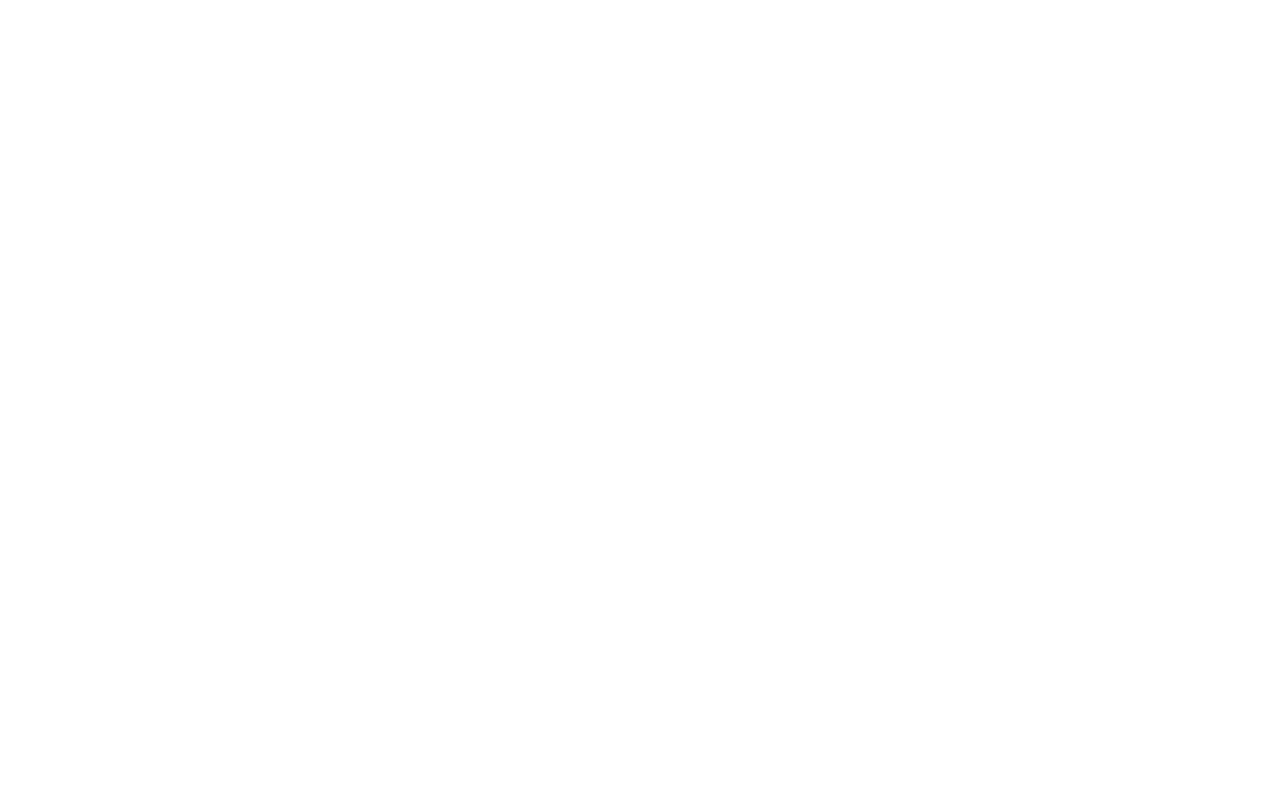
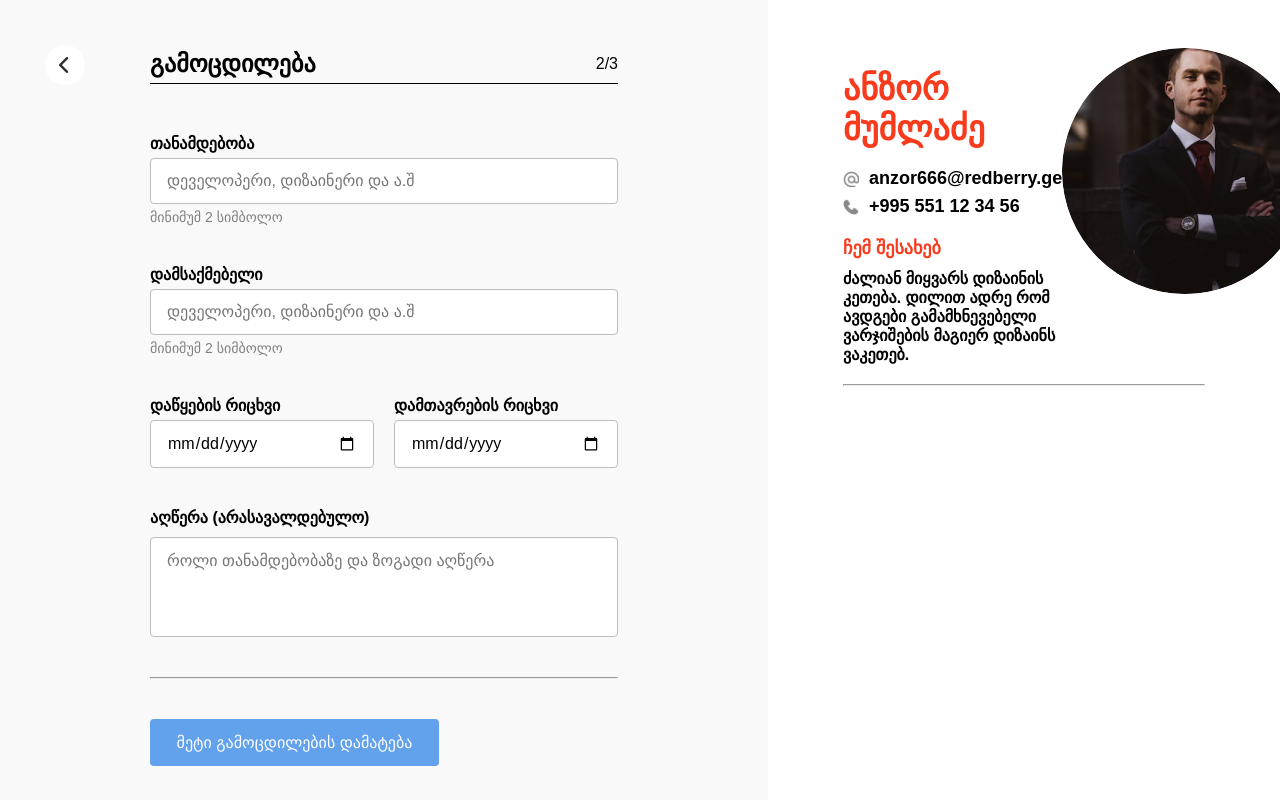
Before and after one commit to Badonix/Redberry-bootcamp-task, a React (Vite) app: page /education in a window 1280 px wide. Before the commit this address had no page. Built offline with nearby package versions, Linux system fonts and the light colour scheme; a web font is replaced by a local one.

Commit message:
Added education route

```diff
--- a/src/App.jsx
+++ b/src/App.jsx
@@ -3,6 +3,7 @@
 import Home from "./pages/Home";
 import Experience from "./pages/Experience";
 import GeneralInfo from "./pages/GeneralInfo";
+import Education from "./pages/Education";
 function App() {
   return (
     <BrowserRouter>
@@ -10,6 +11,7 @@
         <Route path="/" element={<Home />} />
         <Route path="/usergeneral" element={<GeneralInfo />} />
         <Route path="/experience" element={<Experience />} />
+        <Route path="/education" element={<Education />} />
       </Routes>
     </BrowserRouter>
   );
--- /dev/null
+++ b/src/pages/Education.jsx
@@ -0,0 +1,76 @@
+import React from "react";
+import Cv from "../components/Cv";
+import BackToMenu from "../components/BackToMenu";
+import { useNavigate } from "react-router-dom";
+function Education() {
+  const navigate = useNavigate();
+
+  const previousPage = () => {
+    navigate("/experience");
+  };
+
+  const nextPage = () => {
+    navigate("/");
+  };
+  return (
+    <section className="generalinfo">
+      <div className="private-info">
+        <BackToMenu />
+        <div className="private-info-top-row">
+          <div className="top-info">
+            <h2>გამოცდილება</h2>
+            <p>2/3</p>
+          </div>
+          <div className="line"></div>
+        </div>
+        <form>
+          <div className="position-row">
+            <label htmlFor="position">თანამდებობა</label>
+            <input
+              type="text"
+              id="position"
+              placeholder="დეველოპერი, დიზაინერი და ა.შ"
+            />
+            <p className="hint">მინიმუმ 2 სიმბოლო </p>
+          </div>
+          <div className="recruiter-row">
+            <label htmlFor="recruiter">დამსაქმებელი</label>
+            <input
+              type="text"
+              id="recruiter"
+              placeholder="დეველოპერი, დიზაინერი და ა.შ"
+            />
+            <p className="hint">მინიმუმ 2 სიმბოლო </p>
+          </div>
+          <div className="date-row">
+            <div className="start-date">
+              <label>დაწყების რიცხვი</label>
+              <input type="date" />
+            </div>
+            <div className="end-date">
+              <label>დამთავრების რიცხვი</label>
+              <input type="date" />
+            </div>
+          </div>
+
+          <div className="about-me-row">
+            <label>აღწერა (არასავალდებულო)</label>
+            <textarea
+              placeholder={"როლი თანამდებობაზე და ზოგადი აღწერა"}
+            ></textarea>
+          </div>
+          <hr></hr>
+          <button className="add-experience">მეტი გამოცდილების დამატება</button>
+        </form>
+        <div className="next-btn-cont">
+          <button onClick={previousPage}>უკან</button>
+          <div></div>
+          <button onClick={nextPage}>შემდეგი</button>
+        </div>
+      </div>
+      <Cv />
+    </section>
+  );
+}
+
+export default Education;
```
